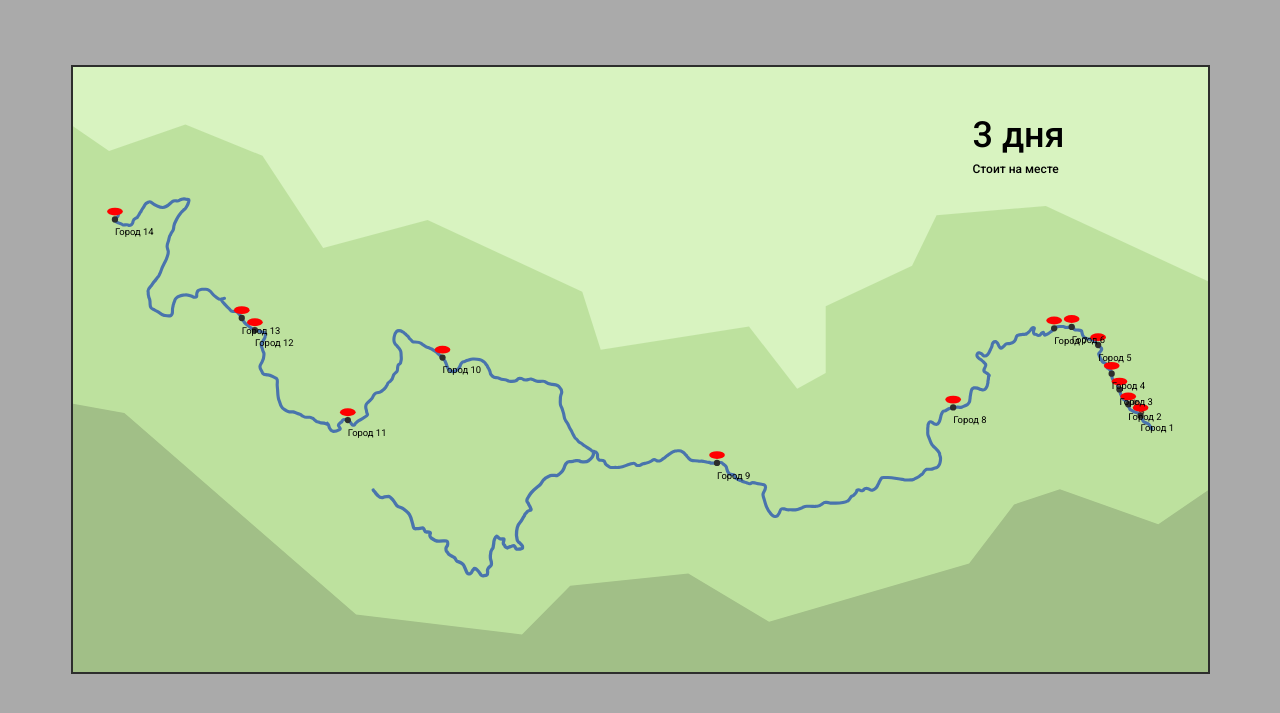
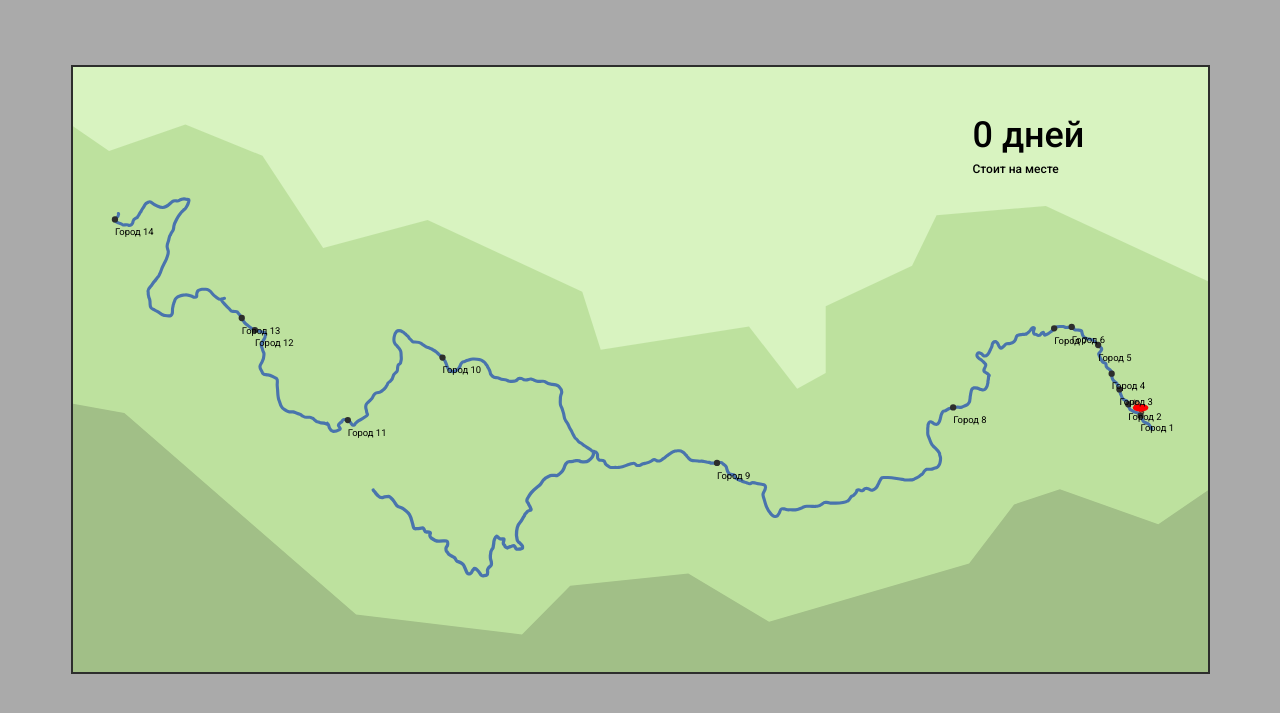
Before and after one commit to smileman0001/1733-map, a plain HTML site: page index.html in a window 1280 px wide. Shown: the part 93-806 px from the top of the page. Drawn offline with nearby package versions, Linux system fonts and the light colour scheme; animation ran at ten frames a second.

Commit message:
123132123

```diff
--- a/index.html
+++ b/index.html
@@ -69,6 +69,7 @@
               <input class="scroll" id = "scroll" type="range" min="0" max="500" step="1" value="0">
 
               <script type="text/javascript">
+
                 let modal = $modal({
                   title: 'Название города',
                   content: '<p>Содержимое окна...</p>',
@@ -78,7 +79,13 @@
                   ]
                 });
 
+
+                let cities_id = new Map();
+                let numb = 0;
                 let with_the_flow = true; //по течению или против
+                let stands_still = true;
+                let id = 0;
+                let prev_id = 0;
                 let days = 0;
                 let tt = 0;
                 let count = 500,
@@ -88,6 +95,7 @@
                 target = seg;
                 let relax = false;
                 let len_dict = new Map();
+
 
                 function parse_cities (map, cities_str) {
                   let cities_arr = cities_str.split("|");
@@ -100,32 +108,32 @@
                   return map;
                 }
 
+
                 var str_cities = '5, Город 1|10, Город 2|15, Город 3|20, Город 4|30, Город 5|40, Город 6|45, Город 7|100, Город 8|200, Город 9|300, Город 10|350, Город 11|400, Город 12|405, Город 13|499, Город 14'
                 let cities = new Map();
                 cities = parse_cities(cities, str_cities);
 
+
                 svg.innerHTML += Array(count).fill(0).map((e, i) => {
                   let len = seg * (i), p = track.getPointAtLength(len);
                   if(cities.has(i)) {
+                    numb +=1;
+                    cities_id.set(numb, i);
                     return "<g transform=translate("+[p.x, p.y]+")>" +
                            "  <circle data-len="+len.toFixed(1)+" r=4 id="+(i)+"></circle>" +
                            //"  <rect rx=5 ry=5 x=-20 y=16 width=40 height=19></rect>" +
                            "  <text y=20>"+cities.get(i)+"</text>"+
-                           "  <ellipse id="+(i)+" cx=0 cy=-10 rx=10 ry=5 stroke=none fill=red stroke-width=2/>" +
+                           "  <ellipse id="+(i)+" cx=0 cy=-10 rx=0 ry=5 stroke=none fill=red stroke-width=2/>" +
                            "</g>";
                   } else return "<g></g>"
-                  // return "<g transform=translate("+[p.x, p.y]+") class"+(i?'':'=active')+">" +
-                  // return "<g transform=translate("+[p.x, p.y]+")>" +
-                  //        "  <circle data-len="+len+" r=6 id="+(i)+"></circle>" +
-                  //        "  <rect rx=5 ry=5 x=-20 y=16 width=40 height=19></rect>" +
-                  //        "  <text y=30>"+(1+i)+"</text>"+
-                  //        "</g>";
                 }).join('');
+
 
                 target = +document.querySelector('circle[id="'+5+'"]').getAttribute('data-len');
                 let circles = document.querySelectorAll('circle');
                 let a = document.querySelectorAll('ellipse');
                 setTimeout(render, 1000);
+
 
                 function print_hint (days, direction) {
                   if(days % 10 == 1 && days % 100 != 11)
@@ -143,8 +151,8 @@
                   document.getElementById("hint").innerHTML = direction;
                 }
 
+
                 function render() {
-                  let id = 5;
                   let dp = target - pos;
                   let day_name = "";
                   let direction = "";
@@ -164,19 +172,49 @@
                     change = 1;
                   }
 
-                  if(dp > 1 || dp < -1) {
-                    if(target < pos)
-                      tt -= change;
-                    else
-                      tt  += change;
+                  if((dp > 1 || dp < -1)) {
+                    if(id > 0){
+                      if(target < pos)
+                        tt -= change;
+                      else
+                        tt  += change;
+                    }
+
+                    stands_still = false;
+                    prev_id = id;
+                    if (cities_id.has(id)) {
+                        document.querySelector('ellipse[id="'+cities_id.get(id)+'"]').setAttribute('rx', 0);
+                      }
+                    document.querySelector('ellipse[id="'+cities_id.get(1)+'"]').setAttribute('rx', 0);
                   }
                   else {
+                    direction = "Стоит на месте";
                     document.getElementById("hint").innerHTML = "Стоит на месте";
 
-                    if(document.querySelector('circle[data-len="'+pos+'"]') != null) {
-                      id = document.querySelector('circle[data-len="'+pos+'"]').getAttribute('id');
+                    if(stands_still === false)
+                    {
+                      id +=1;
+                      if(id == 1){
+                        days = 0;
+                        tt = 0;
+                        print_hint(days, direction)
+                      }
+                      stands_still = true;
+                      if (cities_id.has(id)) {
+                        document.querySelector('ellipse[id="'+cities_id.get(id)+'"]').setAttribute('rx', 10);
+                      }
                     }
-                    // document.querySelector('ellipse[id="'+id+'"]').setAttribute('rx', 10);
+                    else
+                    {
+                      if(id == 1){
+                        days = 0;
+                        tt = 0;
+                        print_hint(days, direction)
+                      }
+                      if (cities_id.has(id)) {
+                        document.querySelector('ellipse[id="'+cities_id.get(id)+'"]').setAttribute('rx', 10);
+                      }
+                    }
                   }
 
                   if((tt % 2 == 1 || tt % 2 == -1) && with_the_flow === true)
@@ -188,6 +226,7 @@
                     print_hint(days, direction)
                     tt = 0;
                   }
+
                   if(tt == -10)
                   {
                     days -=1;
@@ -195,60 +234,61 @@
                     tt = 0;
                   }
 
-                  // let position = 0;
-                  // circles.forEach(c => {
-                  //   if (c.dataset.len == pos)
-                  //     position = Number(c.getAttribute("id")) + 1;
-                  // });
                   pos += Math.abs(dp) < 1 ? 0 : Math.sign(dp);
                   let p1 = track.getPointAtLength(pos),
                       p2 = track.getPointAtLength(pos + 1),
                       a = Math.atan2(p2.y - p1.y, p2.x - p1.x) * 180 / Math.PI;
                   ship.setAttribute("transform", "translate("+p1.x+","+p1.y+")rotate("+a+")");
-                  // document.getElementById('scroll').value = position;
-
                   requestAnimationFrame(render);
                 }
 
                 circles.forEach(c => c.onclick = e => {
-                  //circles.forEach(c1 => c1.parentNode.classList.toggle('active', c===c1))
                   target = +c.dataset.len;
+                  if (cities_id.has(id)) {
+                    document.querySelector('ellipse[id="'+cities_id.get(id)+'"]').setAttribute('rx', 0);
+                  }
+                  id = getKey(c.getAttribute('id')) - 1;
                   document.getElementById('scroll').value = Number(c.getAttribute("id")) + 1;
                   console.log($('.scroll').val())
-                  // $("#slider").slider({'value': c.id});
-                });
-                a.forEach(c => c.onclick = e => {
-                  //circles.forEach(c1 => c1.parentNode.classList.toggle('active', c===c1))
-                  modal.show();
-                  // $("#slider").slider({'value': c.id});
                 });
 
+
+                a.forEach(c => c.onclick = e => {
+                  modal.show();
+                });
+
+
                 document.getElementById("side_river_wrapper").onclick = e => {
-                  alert(123);
+                  let modal_Moscow = $modal({
+                    title: 'Путь до Москвы',
+                    content: '<p>Содержимое окна...</p>',
+                    // footerButtons: [
+                    //   { class: 'btn btn__cancel', text: 'Отмена', handler: 'modalHandlerCancel' },
+                    //   { class: 'btn btn__ok', text: 'ОК', handler: 'modalHandlerOk' }
+                    // ]
+                  });
+                  modal_Moscow.show();
                 };
                 $('.side_river_wrapper').hover(function() {$( '.side_river' ).css("strokeWidth", 6);},
                   function() {$( '.side_river' ).css("strokeWidth", 3);});
 
-                // jQuery(document).ready(function($) {
-                //   $('input').change(function() {
-                //     target = +circles.item($(this).val() - 1).dataset.len;
-                //     console.log('Change: ' + $(this).val())
-                //   });
-                // });
+
+                function getKey(value) {
+                  return [...cities_id].find(([key, val]) => val == value)[0]
+                }
+
 
                 let value = $('.scroll').prev().attr('value');
                 $('.scroll').html(value);
                 $('.scroll').on('input',function(){
                   let qs = document.querySelector('circle[id="'+($('.scroll').val() - 1)+'"]');
-                  if (qs != null)
+                  if (qs != null){
                     target = +qs.getAttribute('data-len');
-                  // circles.forEach(c => {
-                  //   if(c.getAttribute("id") === $('.scroll').val() - 1)
-                  //     target = +c.dataset.len;
-                  // })
-                  // target = +circles.item($('.scroll').val() - 1).dataset.len;
-                  //circles.item($('.scroll').val() - 1).parentNode.classList.toggle('active');
-                  // console.log( $('.scroll').val())
+                    if (cities_id.has(id)) {
+                      document.querySelector('ellipse[id="'+cities_id.get(id)+'"]').setAttribute('rx', 0);
+                    }
+                    id = getKey(qs.getAttribute('id')) - 1;
+                  }
                 })
             </script>
           </div>
```
